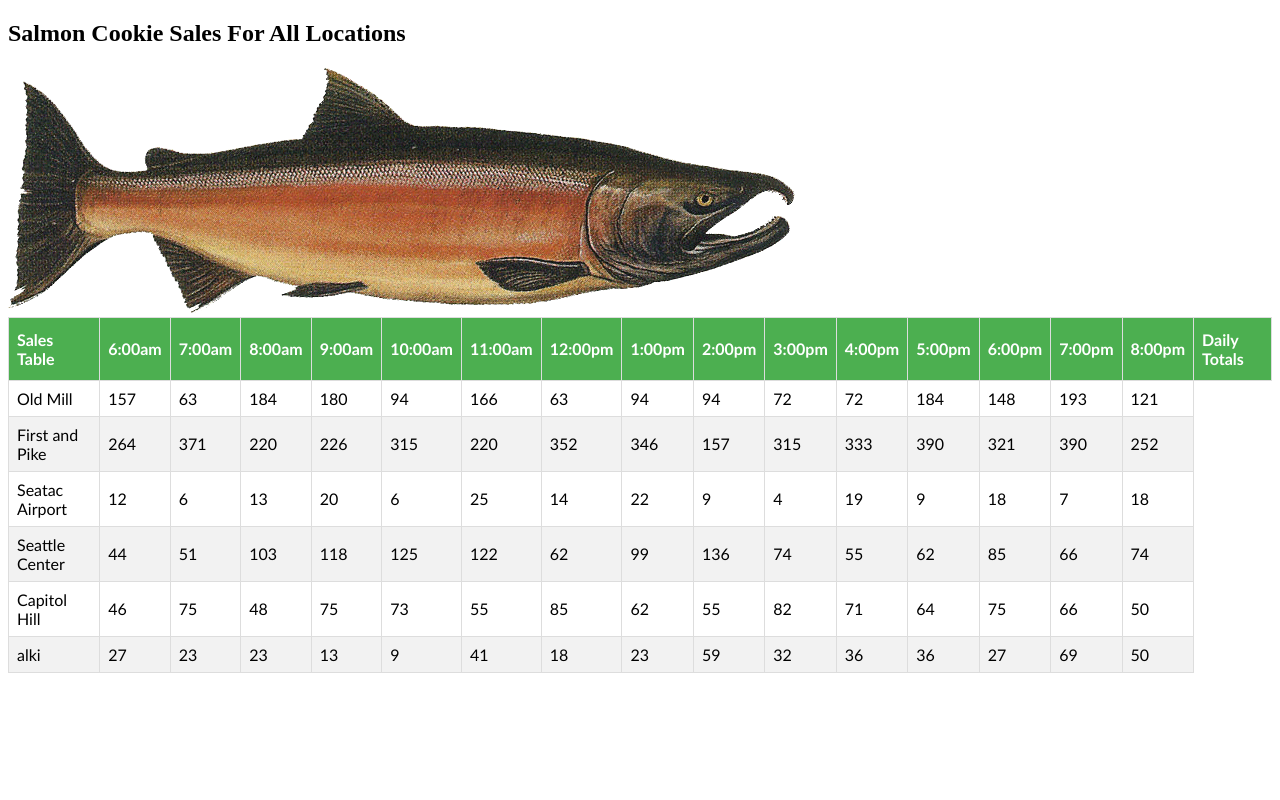
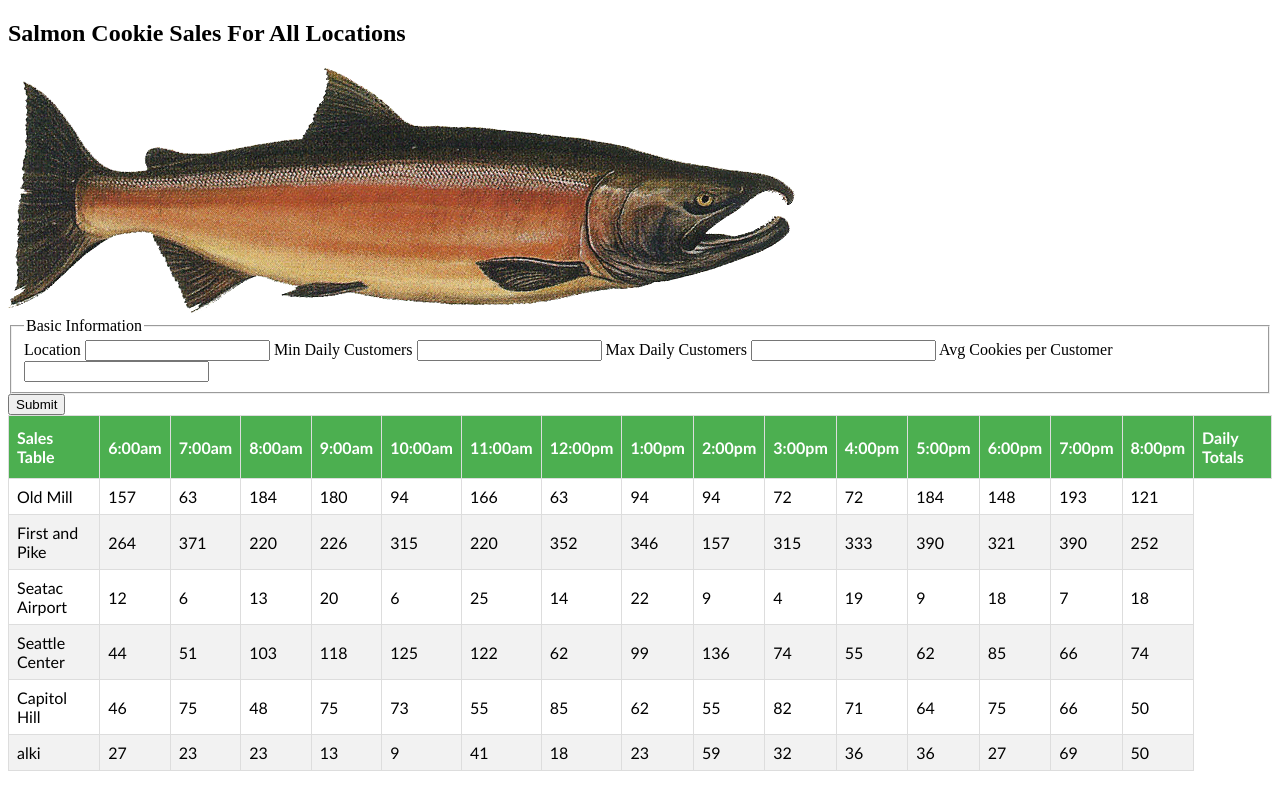
Before and after one commit to calvincheng919/cookie-stand, a plain HTML site: page sales.html in a window 1280 px wide. Drawn offline with Linux system fonts and the light colour scheme.

Commit message:
added form and event handler

```diff
--- a/js/app.js
+++ b/js/app.js
@@ -1,7 +1,6 @@
 'use strict';
 
 let hours = ['6:00am', '7:00am', '8:00am', '9:00am','10:00am', '11:00am','12:00pm','1:00pm','2:00pm','3:00pm','4:00pm','5:00pm','6:00pm','7:00pm','8:00pm'];
-
 
 let Store = function(location, min, max, avg){
   this.location = location;
@@ -23,29 +22,8 @@ Store.prototype.calcCookiesPerHour = function(){
     this.cookies_sold_per_hour.push(Math.floor(this.customers_per_hour[i] * this.avg_cookie_sale));
   }
 };
-// Store.prototype.render = function(){
-//   let section = document.getElementById('salesSection');
-//   let h3 = document.createElement('h3');
-//   let ul = document.createElement('ul');
-//   this.calcCookiesPerHour();
-
-//   h3.textContent = this.location;
-//   section.appendChild(h3);
-//   section.appendChild(ul);
-
-//   for (let i = 0; i < hours.length; i++){
-//     let li = document.createElement('li');
-//     li.textContent = `${hours[i]}: ${this.cookies_sold_per_hour[i]} cookies`;
-//     ul.appendChild(li);
-//   }
-
-//   let li = document.createElement('li');
-//   li.textContent = `Total: ${this.cookies_sold_per_hour.reduce((sum, curr) => {return sum+curr;})} cookies`;
-//   ul.appendChild(li);
-// };
 
 Store.prototype.render = function(){
-  // let section = document.getElementById('salesSection');
 
   let tr = document.createElement('tr');
   let td = document.createElement('td');
@@ -61,7 +39,6 @@ Store.prototype.render = function(){
     td.textContent = this.cookies_sold_per_hour[i];
     tr.appendChild(td);
   }
-
 };
 
 function random(min, max){
@@ -70,6 +47,7 @@ function random(min, max){
 
 function createTitle(){
   let section = document.getElementById('salesSection');
+  let sectionAfterPic = document.getElementById('afterPic');
   let h1 = document.createElement('h1');
   let img = document.createElement('img');
   let table = document.createElement('table');
@@ -84,7 +62,8 @@ function createTitle(){
   img.setAttribute('src', './.img/salmon.png');
   section.appendChild(h1);
   section.appendChild(img);
-  section.appendChild(table);
+  //partition
+  sectionAfterPic.appendChild(table);
   table.setAttribute('id', 'salesTable');
   table.appendChild(thead);
   thead.appendChild(tr);
@@ -103,7 +82,7 @@ function createTitle(){
 }
 
 createTitle();
-
+// TODO: create an array of locations and generate these
 let oldmill = new Store('Old Mill', 12, 45, 4.5);
 let firstpike = new Store('First and Pike', 23, 65, 6.3);
 let seatac = new Store('Seatac Airport', 3, 24, 1.2);
@@ -111,10 +90,22 @@ let seacenter = new Store('Seattle Center', 11, 38, 3.7);
 let caphill = new Store('Capitol Hill', 20, 38, 2.3);
 let alki = new Store('alki', 2, 16, 4.6);
 
-// console.log(oldmill.render());
 oldmill.render();
 firstpike.render();
 seatac.render();
 seacenter.render();
 caphill.render();
 alki.render();
+
+// Event Handlers
+
+let addStoreForm = document.getElementById('addStore');
+// console.log(addStoreForm);
+
+const handleClick = function(e){
+  //handle my click
+  e.preventDefault();
+  alert('submit handled');
+};
+
+addStoreForm.addEventListener('submit', handleClick);
--- a/sales.html
+++ b/sales.html
@@ -10,8 +10,30 @@
 <body>
 <section id="salesSection">
 
+<!-- //js injection of html crap -->
 
 </section>
+<form id="addStore">
+
+    <fieldset>
+        <legend>Basic Information</legend>
+        <label>Location</label>
+        <input name="location" type="text" />
+        <label>Min Daily Customers</label>
+        <input name="mincust" type="number" />
+        <label>Max Daily Customers</label>
+        <input name="maxcust" type="number" />
+        <label>Avg Cookies per Customer</label>
+        <input name="avg" type="number" />
+      </fieldset>
+
+  <button type="submit">Submit</button>
+
+</form>
+<section id="afterPic">
+
+</section>
+
 </body>
 
 <script src="./js/app.js"></script>
```
